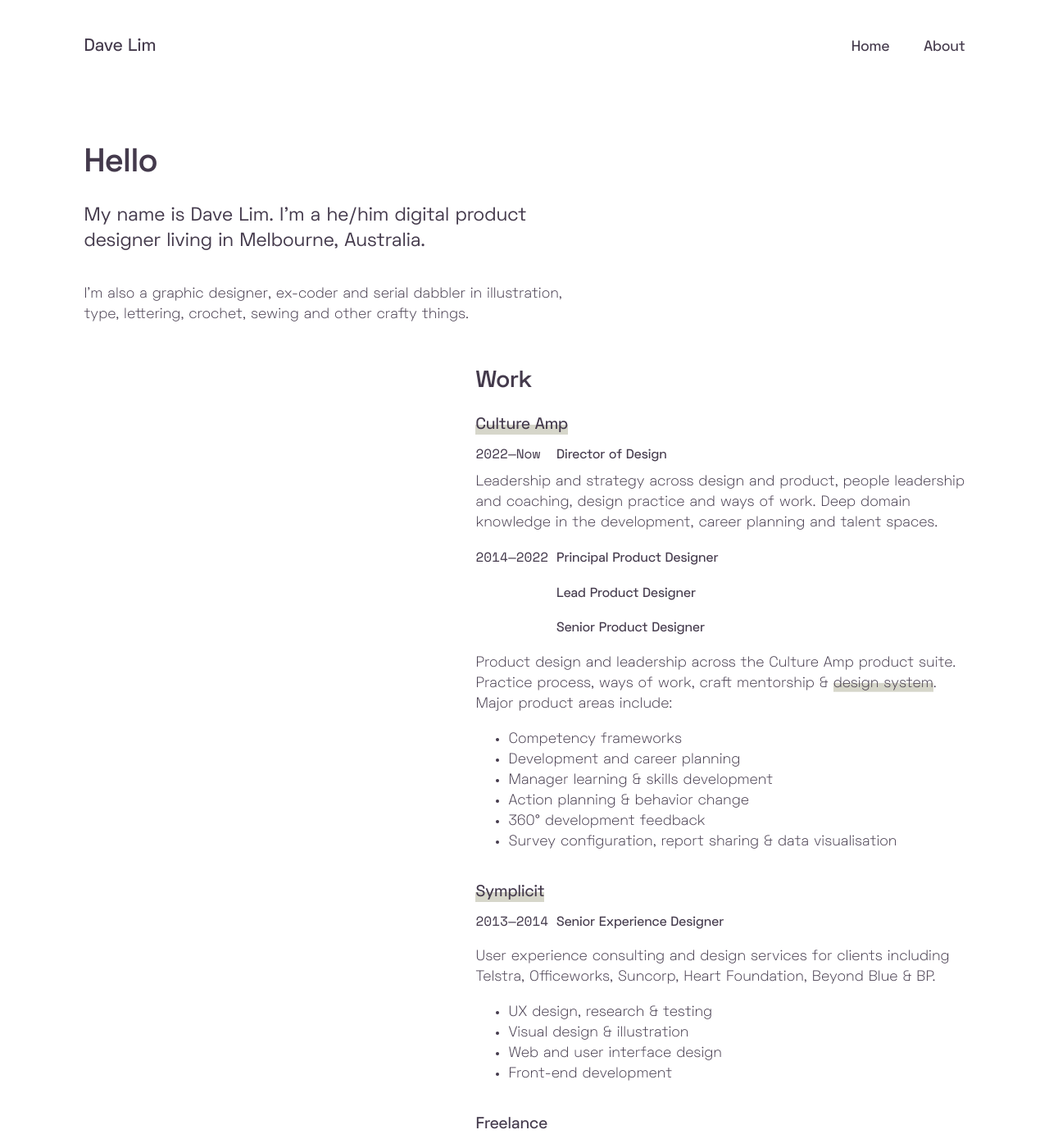
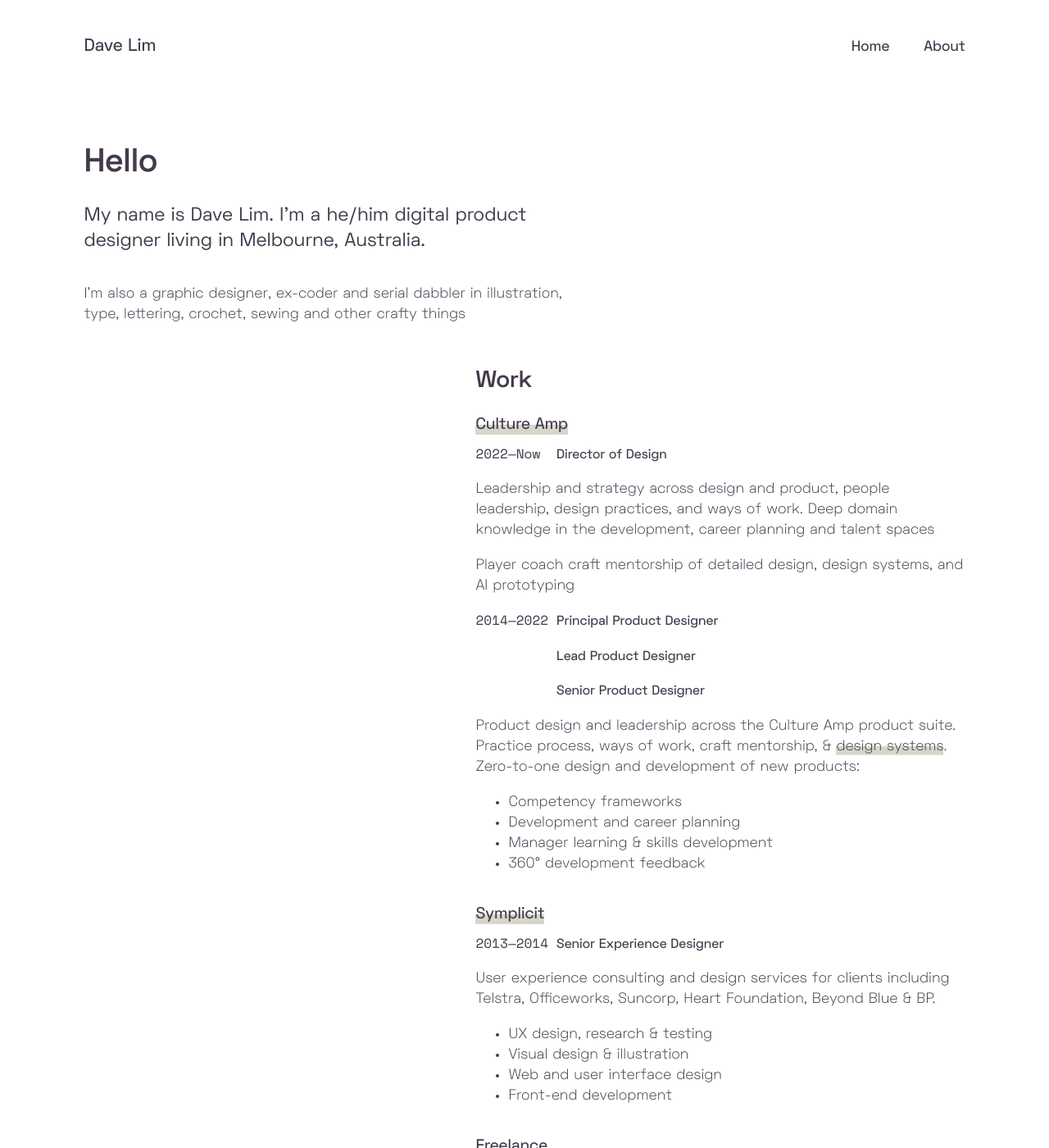
Before and after one commit to dlimiter/dlimiter.github.io, a Jekyll site: the page built from about.html, in a window 1280 px wide and 1400 px high. Shown: the whole window at 82% size. Built offline with Jekyll 4.4.1, drawn with Linux system fonts in a browser that asks for light colours.

Commit message:
Minor updates to about

```diff
--- a/about.html
+++ b/about.html
@@ -10,7 +10,7 @@
       My name is Dave Lim. I'm a he/him digital product designer living in Melbourne, Australia.
     </p>
     <p>
-      I'm also a graphic designer, ex-coder and serial dabbler in illustration, type, lettering, crochet, sewing and other crafty things.
+      I'm also a graphic designer, ex-coder and serial dabbler in illustration, type, lettering, crochet, sewing and other crafty things
     </p>
   </div>
   <div></div>
@@ -27,8 +27,8 @@
       role = "Director of Design"
       employer = "<a href='https://www.cultureamp.com'>Culture Amp</a>"
       type = "subrole"
-      description = "Leadership and strategy across design and product, people leadership and coaching, design practice and ways of work.
-                     Deep domain knowledge in the development, career planning and talent spaces."
+      description = "<p>Leadership and strategy across design and product, people leadership, design practices, and ways of work.
+                     Deep domain knowledge in the development, career planning and talent spaces</p><p>Player coach craft mentorship of detailed design, design systems, and AI prototyping</p>"
     %}
     {% include resumeitem.html
       date = "2014&mdash;2022"
@@ -44,14 +44,12 @@
       date = "&nbsp;&nbsp;&nbsp;&nbsp;&nbsp;&nbsp;&nbsp;&nbsp;&nbsp;"
       role = "Senior Product Designer"
       employer = ""
-      description = "<p>Product design and leadership across the Culture Amp product suite. Practice process, ways of work, craft mentorship &amp; <a href='https://cultureamp.design/'>design system</a>. Major product areas include:</p>
+      description = "<p>Product design and leadership across the Culture Amp product suite. Practice process, ways of work, craft mentorship, &amp; <a href='https://cultureamp.design/'>design systems</a>. Zero-to-one design and development of new products:</p>
     <ul>
       <li>Competency frameworks</li>
       <li>Development and career planning</li>
       <li>Manager learning &amp; skills development</li>
-      <li>Action planning &amp; behavior change</li>
       <li>360° development feedback</li>
-      <li>Survey configuration, report sharing &amp; data visualisation</li>
     </ul>"
     %}
     {% include resumeitem.html
```
